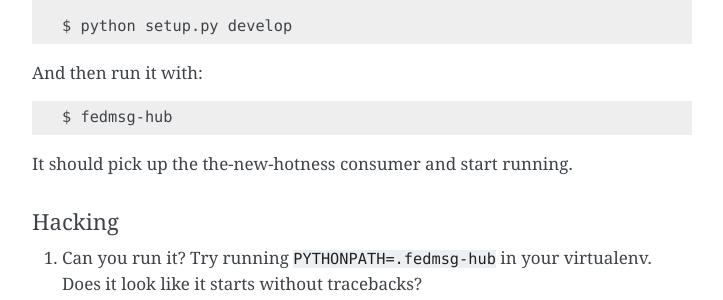
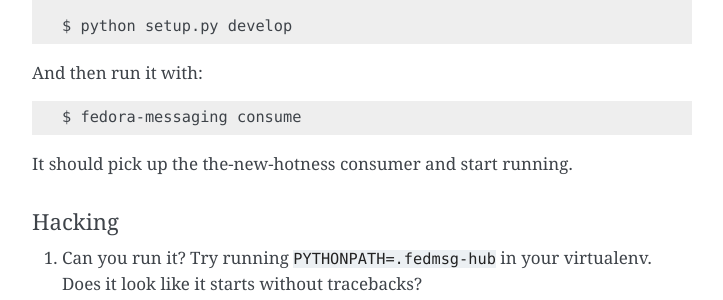
Before and after one commit to fedora-infra/the-new-hotness, a Sphinx documentation site: the page built from docs/dev-guide.rst, in a window 1280 px wide and 900 px high, scrolled down 2812 px. Shown: the part 152-452 px from the top of the window, without its empty margins (388-1111 px from the left). Built offline with Sphinx 7.4.7, drawn with Linux system fonts in a browser that asks for light colours; the version number could not be read and is left out.

Commit message:
Provide FEDORA_MESSAGING_CONF env and update dev-guide

```diff
--- a/docs/dev-guide.rst
+++ b/docs/dev-guide.rst
@@ -137,7 +137,7 @@
 
 And then run it with::
 
-    $ fedmsg-hub
+    $ fedora-messaging consume
 
 It should pick up the the-new-hotness consumer and start running.
 
```
Also changed, not shown: 1 other file.
